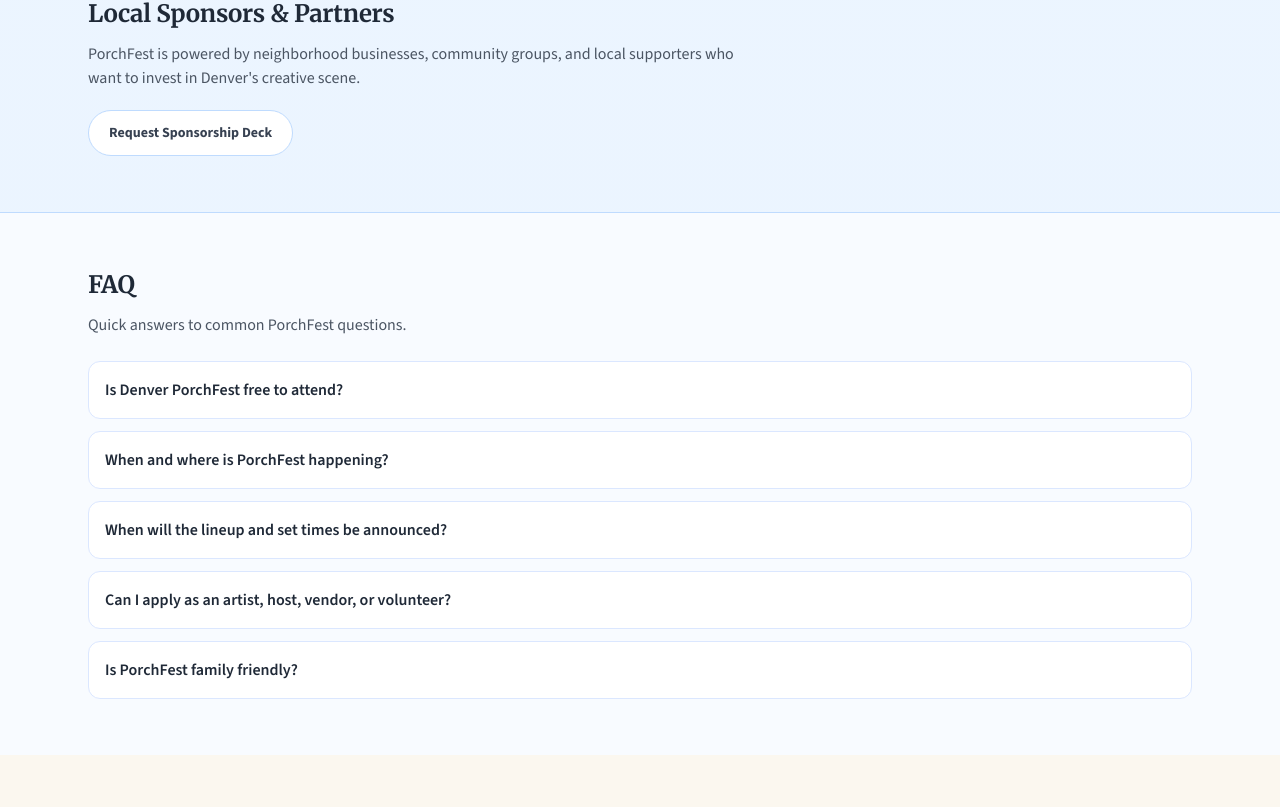
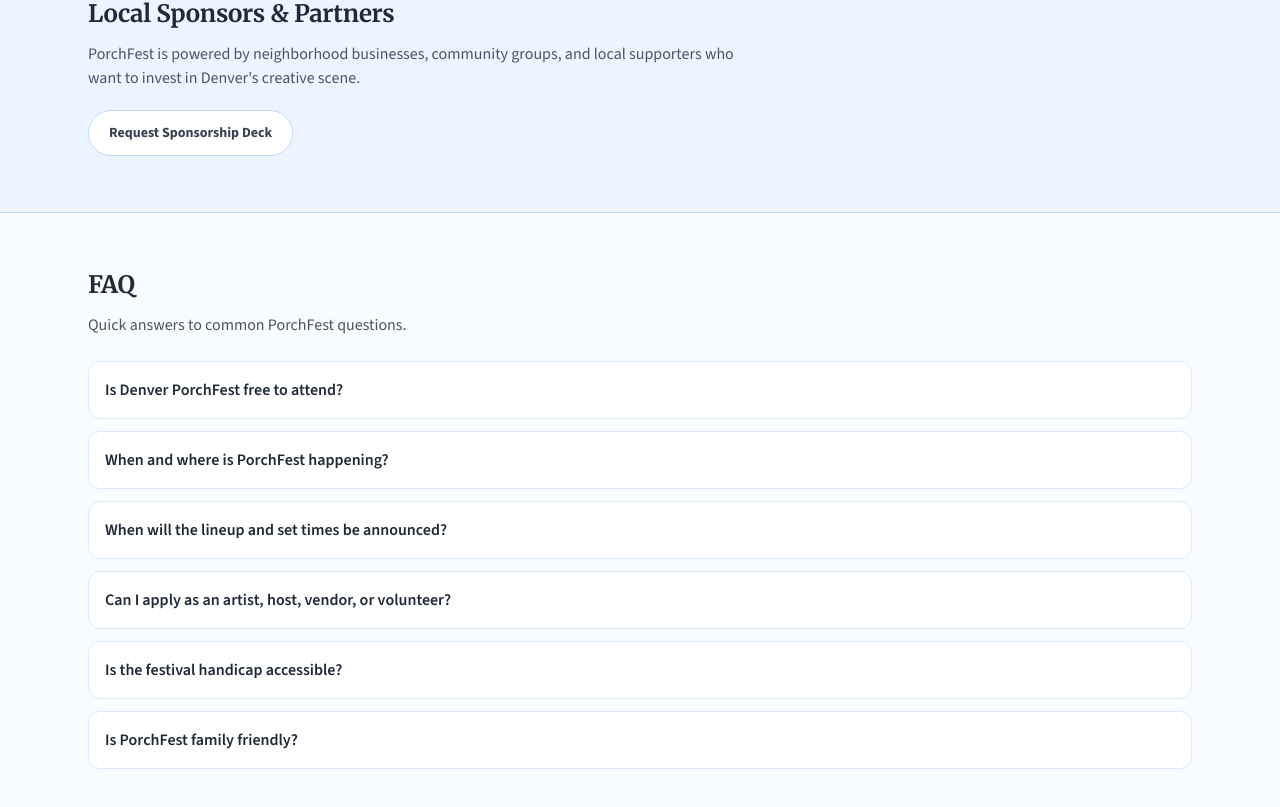
Before and after one commit to the97bradley/denver-porchfest, a Next.js app: page / in a window 1280 px wide. Shown: the part 3212-4019 px from the top of the page. Before the commit the page ends 3967 px from the top, so only its background shows below. Built offline with nearby package versions, Linux system fonts and the light colour scheme; no server answers.

Commit message:
Add FAQ item about handicap accessibility

```diff
--- a/src/app/page.tsx
+++ b/src/app/page.tsx
@@ -57,6 +57,11 @@ const faqItems = [
     question: "Can I apply as an artist, host, vendor, or volunteer?",
     answer:
       "Absolutely. Use the application links in the 'Be Part of PorchFest' section to apply in the category that fits you.",
+  },
+  {
+    question: "Is the festival handicap accessible?",
+    answer:
+      "Yes — it takes place on city sidewalks and is generally accessible.",
   },
   {
     question: "Is PorchFest family friendly?",
```
